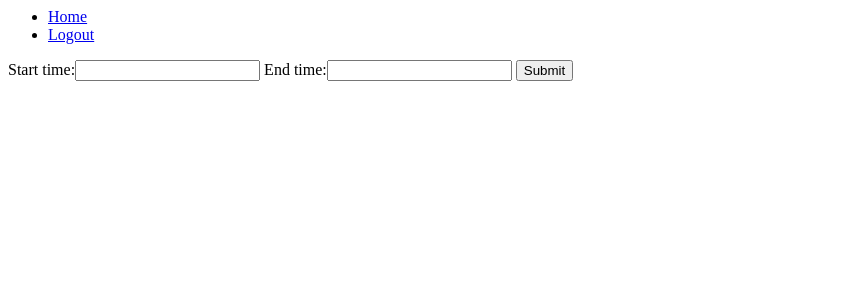
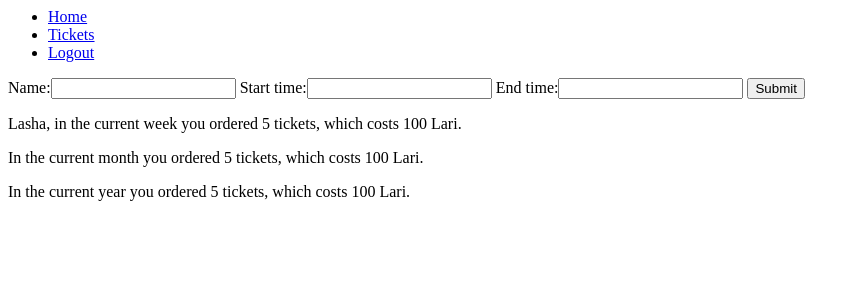
Before and after one commit to lashax/shiny-engine, a Django app: page / in a window 1280 px wide. Shown: the top 300 px of the page, without its empty margins (0-860 px from the left). Run offline with Django 3.2, Linux system fonts and the light colour scheme; a user stored in the database is signed in; data comes from the database, SQL or seed files in the repository; both versions use the stored data as it was after the commit.

Commit message:
added statistics to the main page and created tickets page

```diff
--- a/ecommerce/forms.py
+++ b/ecommerce/forms.py
@@ -6,4 +6,4 @@ from ecommerce.models import Order
 class OrderTicket(ModelForm):
     class Meta:
         model = Order
-        fields = ['start_time', 'end_time']
+        fields = ['name', 'start_time', 'end_time']
--- a/ecommerce/models.py
+++ b/ecommerce/models.py
@@ -1,8 +1,11 @@
 from django.db import models
+from django.utils import timezone
+
+from user.models import User
 
 
 class Ticket(models.Model):
-    name = models.CharField(max_length=50, blank=True, null=True)
+    name = models.CharField(max_length=50)
     start_time = models.DateTimeField()
     end_time = models.DateTimeField()
     hash_code = models.CharField(max_length=50, unique=True)
@@ -10,5 +13,8 @@ class Ticket(models.Model):
 
 class Order(models.Model):
     ticket = models.OneToOneField(to=Ticket, on_delete=models.CASCADE)
+    user = models.ForeignKey(User, on_delete=models.CASCADE)
+    name = models.CharField(max_length=50)
     start_time = models.DateTimeField()
     end_time = models.DateTimeField()
+    order_time = models.DateTimeField(default=timezone.now)
--- a/ecommerce/templates/ecommerce/base.html
+++ b/ecommerce/templates/ecommerce/base.html
@@ -8,6 +8,7 @@
       <ul>
       <li><a href="{% url 'home' %}">Home</a></li>
       {% if user.is_authenticated %}
+        <li><a href="{% url 'tickets' %}">Tickets</a></li>
         <li><a href="{% url 'logout' %}">Logout</a></li>
       {% else %}
         <li><a href="{% url 'login' %}">Login</a></li>
--- a/ecommerce/templates/ecommerce/home.html
+++ b/ecommerce/templates/ecommerce/home.html
@@ -6,4 +6,11 @@
     {{ form }}
     <input type="submit">
     </form>
+
+    <p>{{ user.first_name }}, in the current week you ordered {{ stats.0 }} tickets,
+    which costs {{ stats.3 }} Lari.</p>
+    <p>In the current month you ordered {{ stats.1 }} tickets,
+    which costs {{ stats.4 }} Lari.</p>
+    <p>In the current year you ordered {{ stats.2 }} tickets,
+    which costs {{ stats.5 }} Lari.</p>
 {% endblock %}
--- a/ecommerce/urls.py
+++ b/ecommerce/urls.py
@@ -2,5 +2,6 @@ from django.urls import path
 from . import views as ecommerce_views
 
 urlpatterns = [
-    path('', ecommerce_views.home, name='home')
+    path('', ecommerce_views.home, name='home'),
+    path('tickets/', ecommerce_views.tickets, name='tickets')
 ]
--- a/ecommerce/views.py
+++ b/ecommerce/views.py
@@ -1,25 +1,58 @@
+from datetime import datetime
+
+from django.contrib.auth.decorators import login_required
 from django.core.handlers.wsgi import WSGIRequest
+from django.core.paginator import Paginator
 from django.http import HttpResponse
 from django.shortcuts import render, redirect
 
 from ecommerce.forms import OrderTicket
-from .models import Ticket
+from .models import Ticket, Order
 from .view_helpers import generate_hash
 
 
+TICKET_PRICE = 20
+
+
 def home(request: WSGIRequest) -> HttpResponse:
+    week = Order.objects.filter(order_time__week=
+                                datetime.now().isocalendar()[1],
+                                user=request.user)
+    month = Order.objects.filter(order_time__month=
+                                 datetime.now().month, user=request.user)
+    year = Order.objects.filter(order_time__year=
+                                datetime.now().year, user=request.user)
+
+    stats = [week.count(), month.count(), year.count(),
+             week.count()*TICKET_PRICE, month.count()*TICKET_PRICE,
+             year.count()*TICKET_PRICE]
+
     if request.method == 'POST':
         form = OrderTicket(request.POST)
 
         if form.is_valid():
             order = form.save(commit=False)
             hash_code = generate_hash.generation()
-            t = Ticket(start_time=order.start_time,
-                                  end_time=order.end_time, hash_code=hash_code)
+            t = Ticket(name=order.name, start_time=order.start_time,
+                       end_time=order.end_time, hash_code=hash_code)
             t.save()
             order.ticket = t
+            order.user = request.user
             order.save()
             return redirect('home')
     else:
         form = OrderTicket()
-    return render(request, 'ecommerce/home.html', {'form': form})
+
+    return render(request, 'ecommerce/home.html', {'form': form,
+                                                   'stats': stats})
+
+
+@login_required
+def tickets(request: WSGIRequest) -> HttpResponse:
+    paginator = Paginator(Ticket.objects.all(), 3,
+                          allow_empty_first_page=True)
+    page_number = request.GET.get('page')
+    ticket_page = paginator.get_page(page_number)
+
+    return render(request, 'ecommerce/tickets.html',
+                  {'ticket_page': ticket_page})
--- a/user/models.py
+++ b/user/models.py
@@ -51,7 +51,7 @@ class User(AbstractUser):
         max_digits=8, decimal_places=2,
         default=Decimal(0)
     )
-    phone_number = models.CharField(max_length=50) # @todo validator
+    phone_number = models.CharField(max_length=50)  # @todo validator
 
     objects = UserManager()
     USERNAME_FIELD = 'email'
--- a/user/views.py
+++ b/user/views.py
@@ -10,7 +10,6 @@ def register(request: WSGIRequest) -> HttpResponse:
         form = UserRegistrationForm(request.POST)
         if form.is_valid():
             form.save()
-
             return redirect('login')
     else:
         form = UserRegistrationForm()
```
Also changed, not shown: ecommerce/templates/ecommerce/tickets.html (added, +29 -0 lines), db.sqlite3, ecommerce/migrations/0001_initial.py, ecommerce/migrations/0002_order_user.py (added), ecommerce/migrations/0003_auto_20210220_0035.py (added), ecommerce/migrations/0004_auto_20210220_0036.py (added), user/migrations/0001_initial.py.
